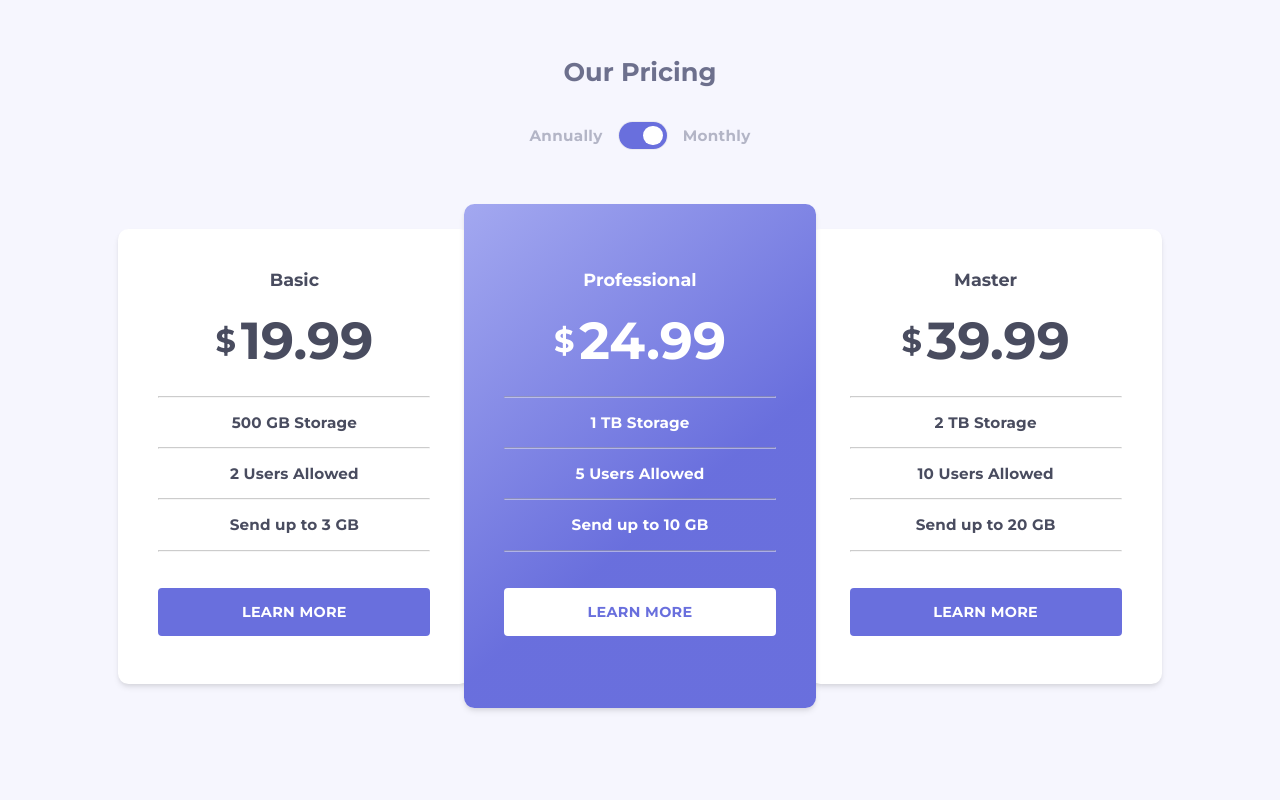
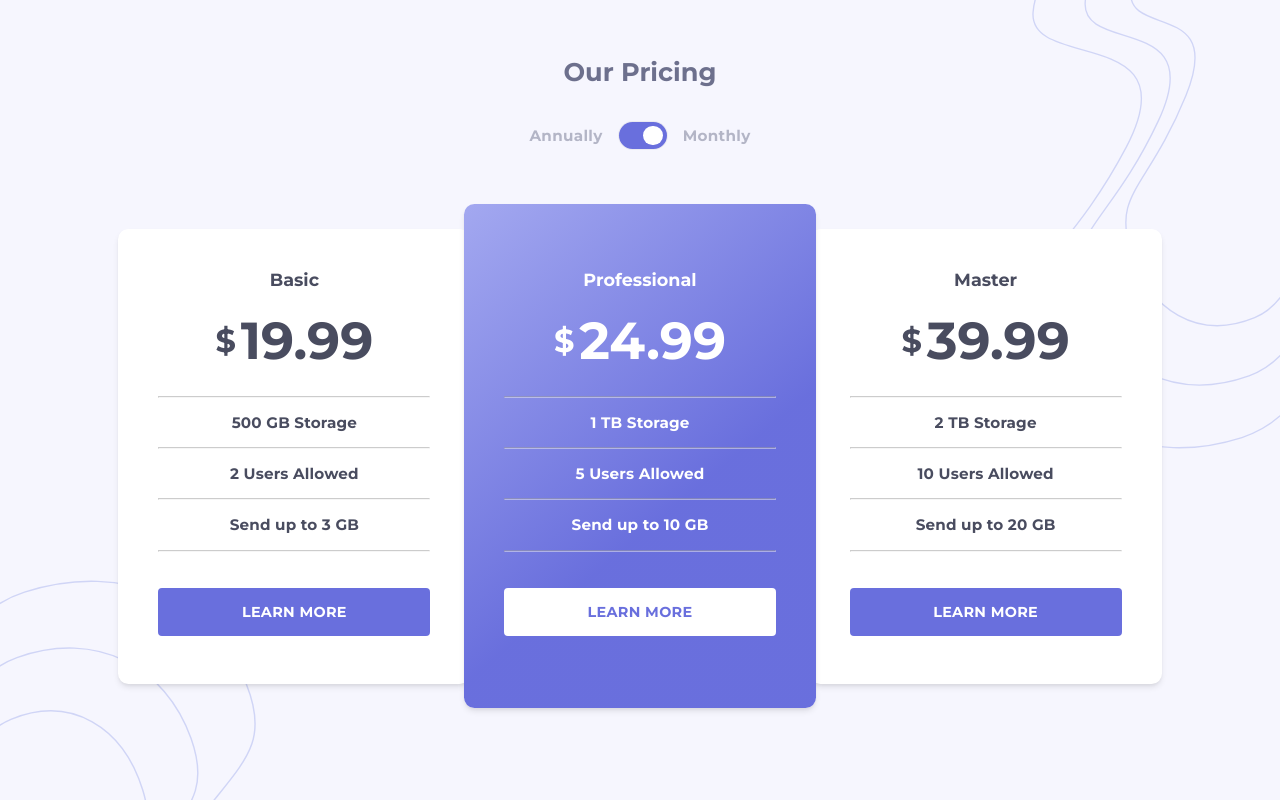
Before and after one commit to VasuBeachoo/toggle-pricing-component, a React (Create React App) app: page / in a window 1280 px wide. Built offline with nearby package versions, Linux system fonts and the light colour scheme.

Commit message:
Style background images

```diff
--- a/src/App.js
+++ b/src/App.js
@@ -3,12 +3,15 @@ import styled from "styled-components";
 import GlobalStyle from "./GlobalStyle";
 import Toggle from "./components/Toggle";
 import Plan from "./components/Plan";
+import topBgImg from "./assets/bg-top.svg";
+import bottomBgImg from "./assets/bg-bottom.svg";
 
 const AppContainer = styled.div`
   display: flex;
   flex-direction: column;
   justify-content: flex-start;
   align-items: center;
+  min-height: 100vh;
   padding: 3.5rem 2rem 4rem;
 `;
 
@@ -16,10 +19,12 @@ const AppHeading = styled.div`
   color: var(--Grayish-Blue);
   font-size: 1.6rem;
   margin: 0 0 1.5rem;
+  z-index: 1;
 `;
 
 const PlanToggle = styled(Toggle)`
   margin: 0 0 2.75rem;
+  z-index: 1;
 `;
 
 const Plans = styled.div`
@@ -35,6 +40,20 @@ const Plans = styled.div`
     align-items: stretch;
     gap: 2rem;
   }
+`;
+
+const TopBgImg = styled.img`
+  position: fixed;
+  top: 0;
+  right: 0;
+  width: max(20vw, 20vh);
+`;
+
+const BottomBgImg = styled.img`
+  position: fixed;
+  bottom: 0;
+  left: 0;
+  width: max(20vw, 30vh);
 `;
 
 const plans = [
@@ -89,6 +108,8 @@ const App = () => {
         setMonthly={setMonthly}
       />
       <Plans>{renderPlans(plans, monthly)}</Plans>
+      <TopBgImg src={topBgImg} alt="background-top" />
+      <BottomBgImg src={bottomBgImg} alt="background-bottom" />
     </AppContainer>
   );
 };
```
